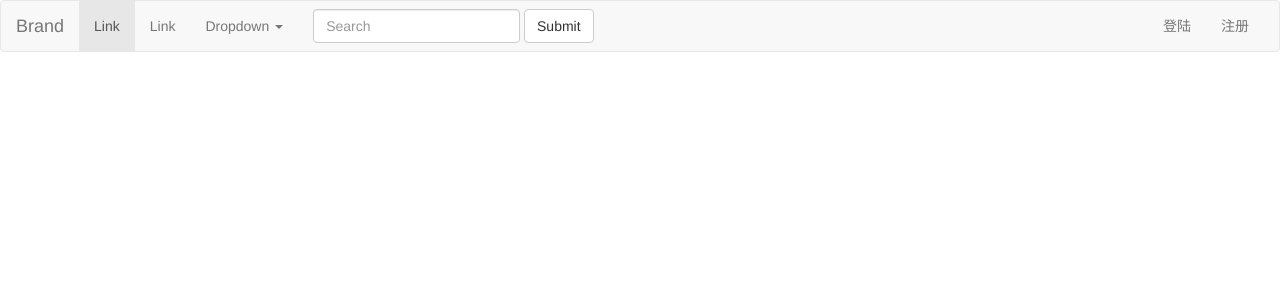
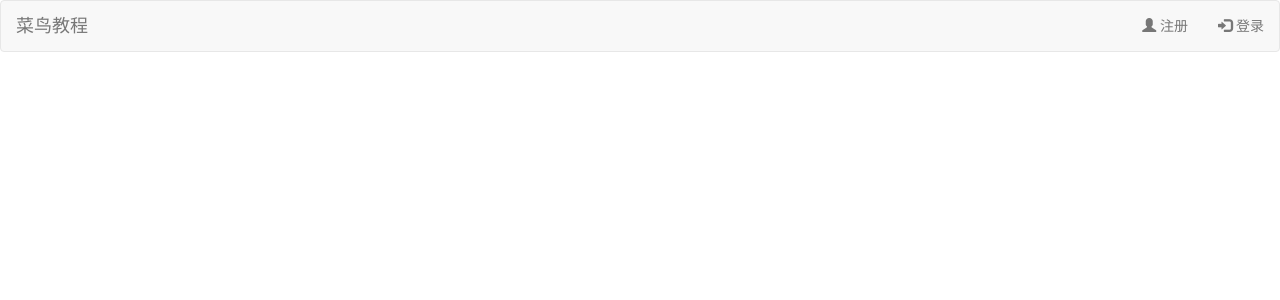
Before and after one commit to yuanjia123/Choices_question, a Django app: page / in a window 1280 px wide. Shown: the top 300 px of the page. Run offline with Django 3.2, Linux system fonts and the light colour scheme; parts of the project's set-up code (start-up, migrations or seed data) failed here and were passed over; some libraries are stand-ins or nearby versions.

Commit message:
实现登录、注册、退出登录之后 、session自动清空

```diff
--- a/templates/main.html
+++ b/templates/main.html
@@ -1,80 +1,49 @@
 <!DOCTYPE html>
-<html lang="en">
+<html>
+
 	<head>
-
-    <meta charset="UTF-8">
-    <title>首页</title>
-    <!-- 最新版本的 Bootstrap 核心 CSS 文件 -->
-    <link rel="stylesheet" href="https://cdn.jsdelivr.net/npm/bootstrap@3.3.7/dist/css/bootstrap.min.css" integrity="sha384-BVYiiSIFeK1dGmJRAkycuHAHRg32OmUcww7on3RYdg4Va+PmSTsz/K68vbdEjh4u" crossorigin="anonymous">
-
-    <!-- 最新的 Bootstrap 核心 JavaScript 文件 -->
-    <script src="https://cdn.jsdelivr.net/npm/bootstrap@3.3.7/dist/js/bootstrap.min.js" integrity="sha384-Tc5IQib027qvyjSMfHjOMaLkfuWVxZxUPnCJA7l2mCWNIpG9mGCD8wGNIcPD7Txa" crossorigin="anonymous"></script>
-
+		<meta charset="utf-8">
+		<title>主页</title>
+		<link rel="stylesheet" href="https://cdn.staticfile.org/twitter-bootstrap/3.3.7/css/bootstrap.min.css">
+		<script src="https://cdn.staticfile.org/jquery/2.1.1/jquery.min.js"></script>
+		<script src="https://cdn.staticfile.org/twitter-bootstrap/3.3.7/js/bootstrap.min.js"></script>
 	</head>
 
 	<body>
-<nav class="navbar navbar-default">
+		<nav class="navbar navbar-default" role="navigation">
 			<div class="container-fluid">
-    <!-- Brand and toggle get grouped for better mobile display -->
 				<div class="navbar-header">
-      <button type="button" class="navbar-toggle collapsed" data-toggle="collapse" data-target="#bs-example-navbar-collapse-1" aria-expanded="false">
-        <span class="sr-only">Toggle navigation</span>
-        <span class="icon-bar"></span>
-        <span class="icon-bar"></span>
-        <span class="icon-bar"></span>
-      </button>
-      <a class="navbar-brand" href="#">Brand</a>
+					<a class="navbar-brand" href="#">菜鸟教程</a>
 				</div>
+				<ul class="nav navbar-nav navbar-right">
+					{% if request.user.is_authenticated %}
+					<li class="dropdown">
+						<a href="#" class="dropdown-toggle" data-toggle="dropdown">
+							{{ request.user.username }} <b class="caret"></b>
+						</a>
+						<ul class="dropdown-menu">
+							<li>
+								<a href="#">个人中心</a>
+							</li>
+							<li>
+								<a href="{% url 'logout' %}">退出</a>
+							</li>
 
-    <!-- Collect the nav links, forms, and other content for toggling -->
-    <div class="collapse navbar-collapse" id="bs-example-navbar-collapse-1">
-      <ul class="nav navbar-nav">
-        <li class="active"><a href="#">Link <span class="sr-only">(current)</span></a></li>
-        <li><a href="#">Link</a></li>
-        <li class="dropdown">
-          <a href="#" class="dropdown-toggle" data-toggle="dropdown" role="button" aria-haspopup="true" aria-expanded="false">Dropdown <span class="caret"></span></a>
-          <ul class="dropdown-menu">
-            <li><a href="#">Action</a></li>
-            <li><a href="#">Another action</a></li>
-            <li><a href="#">Something else here</a></li>
-            <li role="separator" class="divider"></li>
-            <li><a href="#">Separated link</a></li>
-            <li role="separator" class="divider"></li>
-            <li><a href="#">One more separated link</a></li>
 						</ul>
 					</li>
+					{% else %}
+					<li>
+						<a href="{% url "register" %}"><span class="glyphicon glyphicon-user"></span> 注册</a>
+					</li>
+					<li>
+						<a href="{% url "login" %}"><span class="glyphicon glyphicon-log-in"></span> 登录</a>
+					</li>
+
+					{% endif %}
 				</ul>
-      <form class="navbar-form navbar-left">
-        <div class="form-group">
-          <input type="text" class="form-control" placeholder="Search">
 			</div>
-        <button type="submit" class="btn btn-default">Submit</button>
-      </form>
+		</nav>
 
-        <!--登录后跳转-->
-{#      request.user.is_authenticated 上下文处理器、这个是全局的在setting当中有设置#}
-{#      用他判断如果登录成功、显示下面、如果没有登录成功、则显示else下面的#}
-        {% if request.user.is_authenticated %}
-         <ul class="nav navbar-nav navbar-right">
-            <li class="dropdown">
-              <a href="#" class="dropdown-toggle" data-toggle="dropdown" role="button" aria-haspopup="true" aria-expanded="false">{{ request.user.username }} <span class="caret"></span></a>
-              <ul class="dropdown-menu">
-                <li><a href="#">个人中心</a></li>
-                <li><a href="#">退出</a></li>
-              </ul>
-            </li>
-         </ul>
+	</body>
 
-        {% else %}
-            <ul class="nav navbar-nav navbar-right">
-                <li><a href="{% url 'login' %}">登陆</a></li>
-                <li><a href="{% url 'register' %}">注册</a></li>
-            </ul>
-        {% endif %}
-
-
-    </div><!-- /.navbar-collapse -->
-  </div><!-- /.container-fluid -->
-</nav>
-</body>
 </html>
--- a/users/urls.py
+++ b/users/urls.py
@@ -1,6 +1,7 @@
 from django.urls import include,path
 from django.conf.urls import url
 from users import views
+from users.views import LogoutView
 #关于静态文件图片的访问
 from django.views.static import serve
 from django_exam.settings import MEDIA_ROOT
@@ -12,6 +13,8 @@ urlpatterns = [
     path('login/', views.Login_View, name='login'),
     path('', views.Main_View, name='main'),
 
+    # 退出登录
+    path('logout/', LogoutView.as_view(), name="logout"),  # name其别名
     # 1、为了整理、上传的图片、我们把所有的上传文件放到media文件夹下面、并且为它创建url访问地址   在setting当中设置两行 151行 152行
     # 2、设置了setting之后、依然是一个破图、显示不了
     # 3、配置关于media中图片的访问
--- a/users/views.py
+++ b/users/views.py
@@ -3,7 +3,7 @@ from django.views.generic.base import View
 from users.forms import LoginForm,RegisterForm,File_Form
 from django.http import HttpResponse
 from users.models import Grade,User,Student
-from django.contrib.auth import authenticate,login
+from django.contrib.auth import authenticate,login,logout
 from users.models import UserProfile
 
 
@@ -80,6 +80,13 @@ def register(request):
 
     return render(request, 'register.html', {'form':form})
 
+#编写退出接口
+class LogoutView(View):
+    def get(self,request,*args,**kwargs):
+        #退出登录、清空cook
+        logout(request)
+        #跳转到主页
+        return redirect("main")
 
 
 def Login_View(request):
```
Lines whose indentation alone changed are shown as unchanged.
